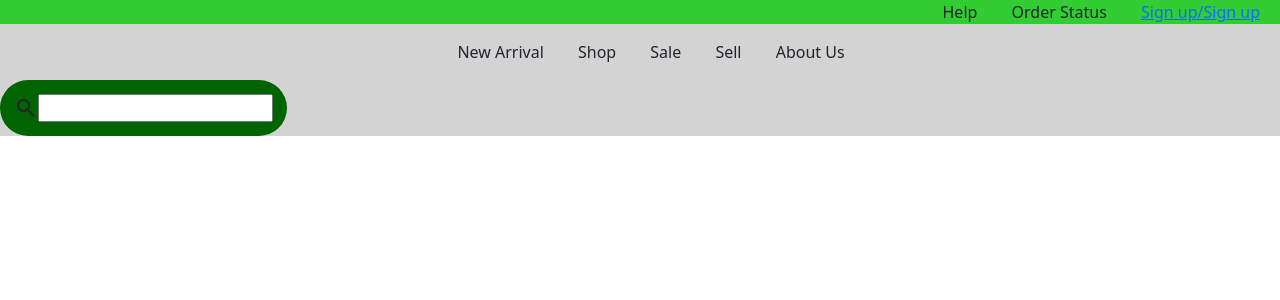
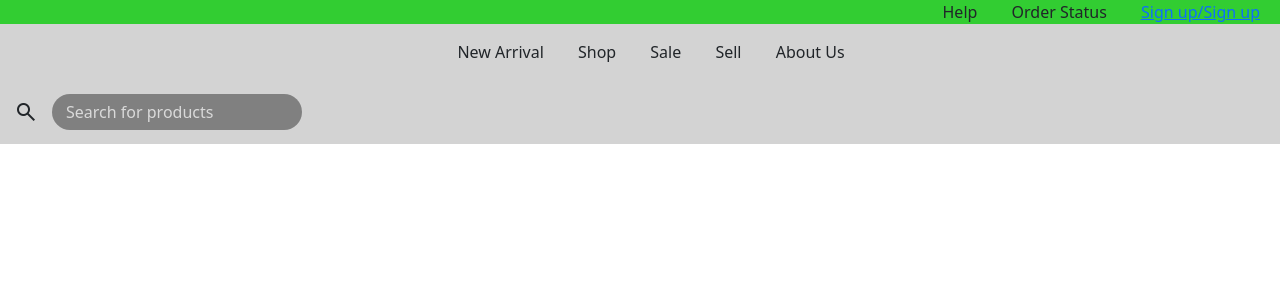
Before and after one commit to LouisAmphibian/ThriftParlour, a PHP site: page / in a window 1280 px wide. Shown: the top 300 px of the page. Run offline with PHP 8.4, Linux system fonts and the light colour scheme.

Commit message:
fixing the ux

```diff
--- a/Thrift_Parlour/index.php
+++ b/Thrift_Parlour/index.html
@@ -38,7 +38,7 @@
             <span class="material-symbols-outlined"><!--The google search icon-->
               search
             </span>
-            <input class="search-input" type="search" placeholder="Search...">
+            <input class="search-input" type="search" placeholder="Search for products">
           </div>
 
 
--- a/Thrift_Parlour/style.css
+++ b/Thrift_Parlour/style.css
@@ -39,12 +39,35 @@ nav{
 }
 
 .search{
+    --padding : 14px;
+
+    height : max-content;
     width: max-content;
     display: flex;
     align-items: center;
-    padding: 14px;
+    padding: var(--padding);
+    background-color:transparent;
+}
+
+.search-input{
     border-radius: 28px;
-    background-color: darkgreen;
+    border: none;
+    margin-left: var(--padding);
+    font-size: 16px;
+    padding-left: 14px;
+    padding-bottom: 6px;
+    padding-top: 6px;
+    padding-right:14px ;
+    width: 250px;
+    font-family: 'Lexend' sans-serif;
+    color: rgba(255, 255, 255, 0.70);
+    outline: none;
+    background: grey;
+
+}
+
+.search-input ::placeholder{
+    color: rgba(0, 0, 0, 0.25);
 }
 
 
```
